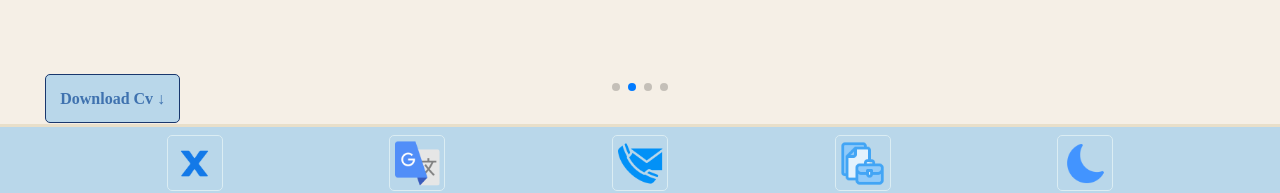
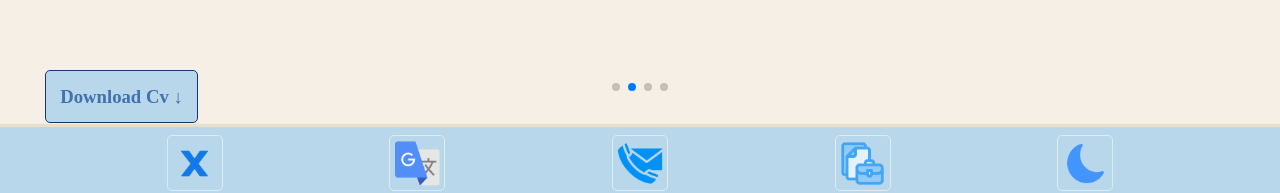
Before and after one commit to jsmblog/newCv, a React (Vite) app: page / in a window 1280 px wide. Both pictures are taken after a click on the picture 194 px from the left and 760 px from the top of the page. Shown: the part 597-790 px from the top of the page. Built offline with nearby package versions, Linux system fonts and the light colour scheme; a web font is replaced by a local one.

Commit message:
[fix] pdf btn

```diff
--- a/src/Components/NavBar.jsx
+++ b/src/Components/NavBar.jsx
@@ -32,7 +32,7 @@ const NavBar = ({translateLogo , iconCellphone , changeDarkMode , changeIconDm ,
     </div>
     <div>
     {showSuccessMessage && <div className="PDFdownloaded">PDF downloaded successfully...</div>}
-      <a className={`${isOnDlCv} aOff`} download href="#" onClick={handleDownload}>Download Cv ↓</a>
+      <h3 className={`${isOnDlCv} aOff`}  onClick={handleDownload}>Download Cv ↓</h3>
     </div>
     <div className={`${isOnCellphone} aOff`}>
       <div><a href="tel:+593962915626" ><button><h2>CellPhone →</h2></button></a></div>
--- a/src/Styles/styleNavBar.css
+++ b/src/Styles/styleNavBar.css
@@ -37,6 +37,7 @@
     transition: .5s ease-in-out;
 }
 .menuHamburguer {
+  cursor: pointer;
     display: none;
     position: absolute;
     z-index: 5;
@@ -51,6 +52,7 @@
 .aOff {
     display: none;
 }
+
 .menuHamburguer {
     display: inline-flex;
 }
```
